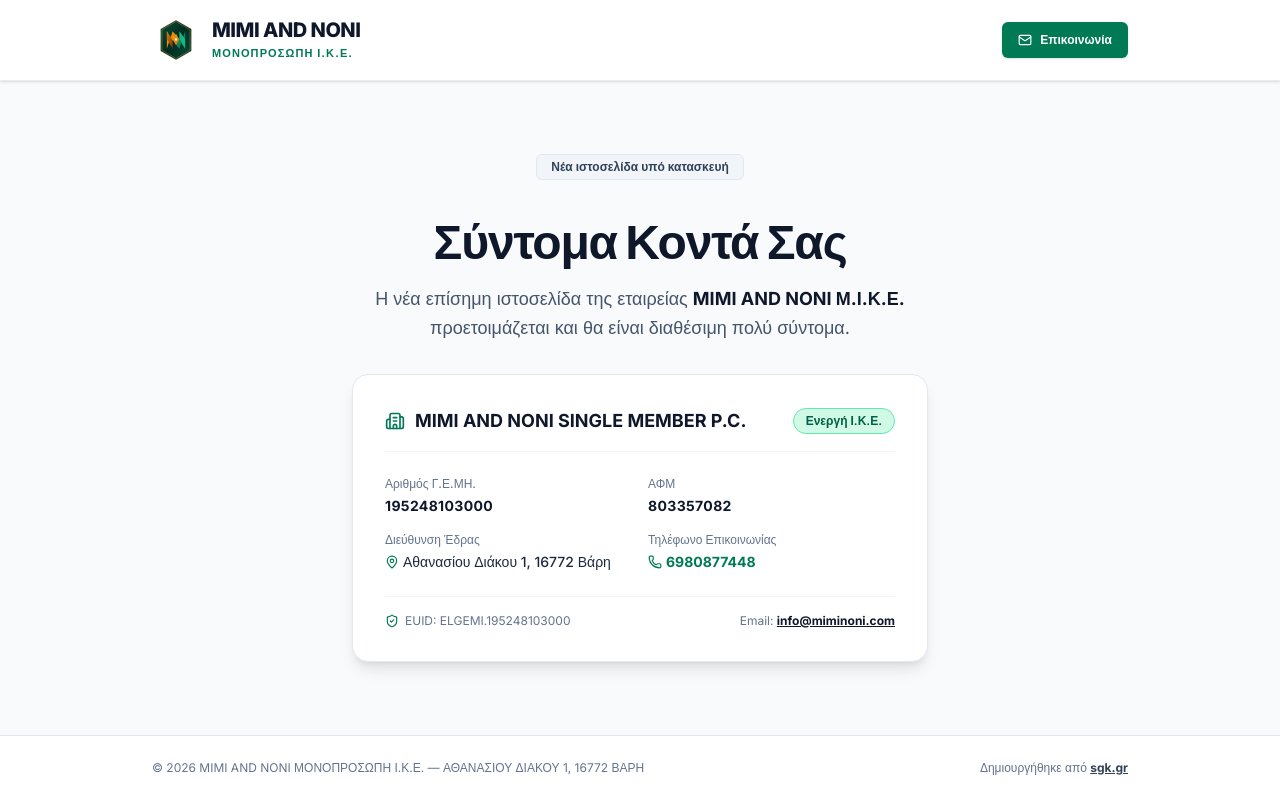
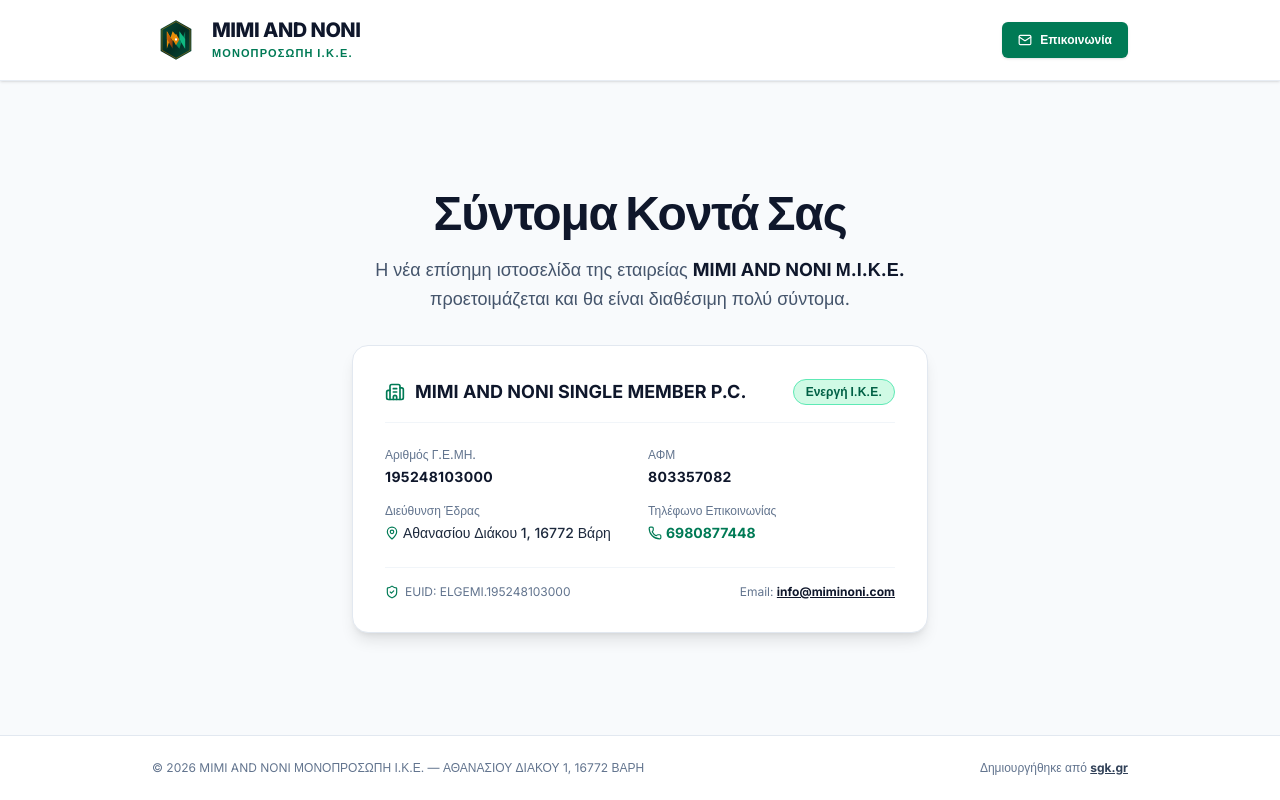
Before and after one commit to sgk-gr/miminoni, a Next.js app: page / in a window 1280 px wide. Built offline with nearby package versions, Linux system fonts and the light colour scheme.

Commit message:
Remove status badge completely

```diff
--- a/src/app/page.tsx
+++ b/src/app/page.tsx
@@ -40,10 +40,6 @@ export default function Home() {
       {/* Bright & Welcoming Coming Soon Main Section */}
       <main className="flex-grow flex flex-col items-center justify-center text-center px-6 py-16 max-w-4xl mx-auto space-y-8">
 
-        {/* Status Badge */}
-        <div className="inline-flex items-center bg-slate-100 border border-slate-200 text-slate-700 px-3.5 py-1 rounded-md text-xs font-semibold">
-          <span>Νέα ιστοσελίδα υπό κατασκευή</span>
-        </div>
 
         {/* Big Bright Title */}
         <div className="space-y-3">
```
